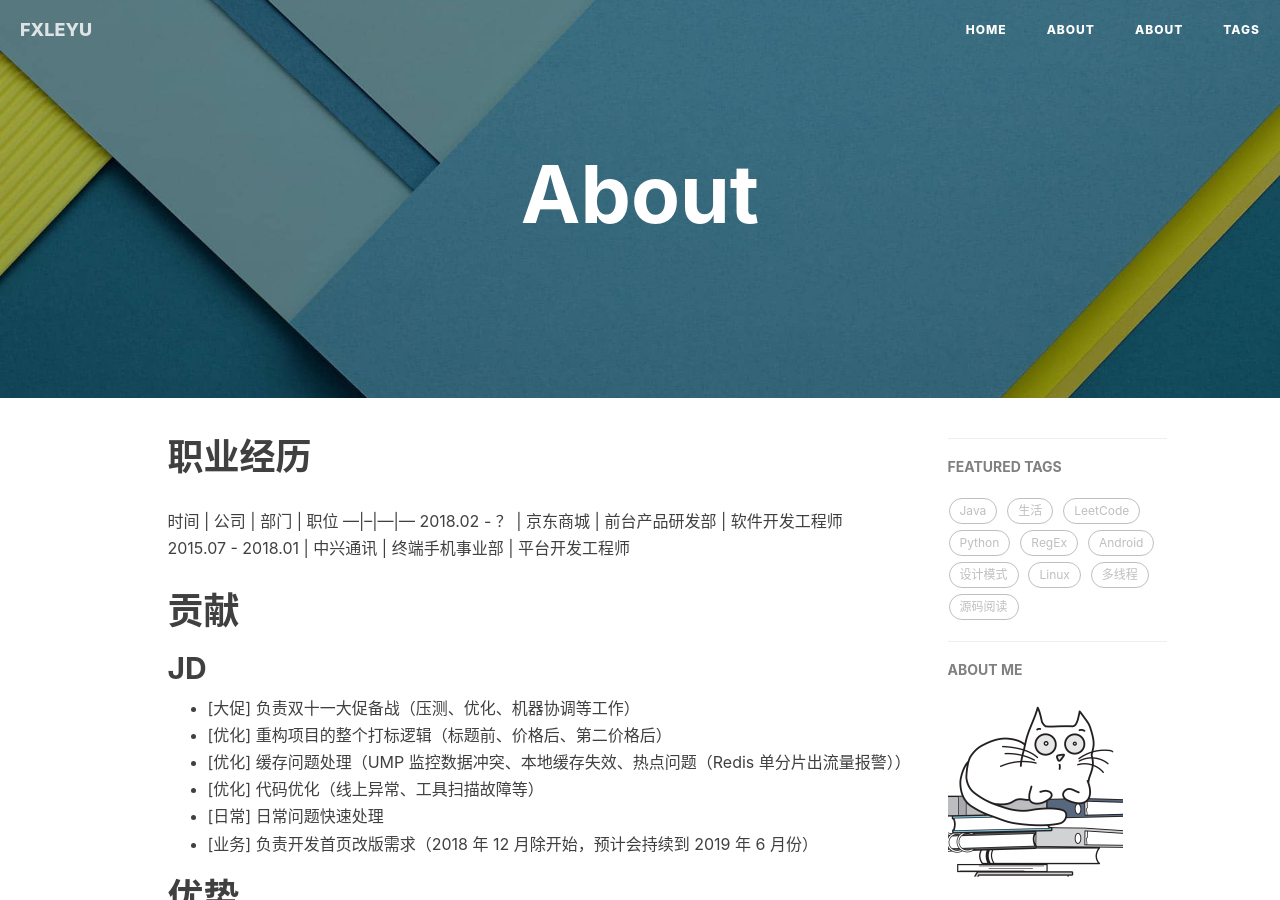
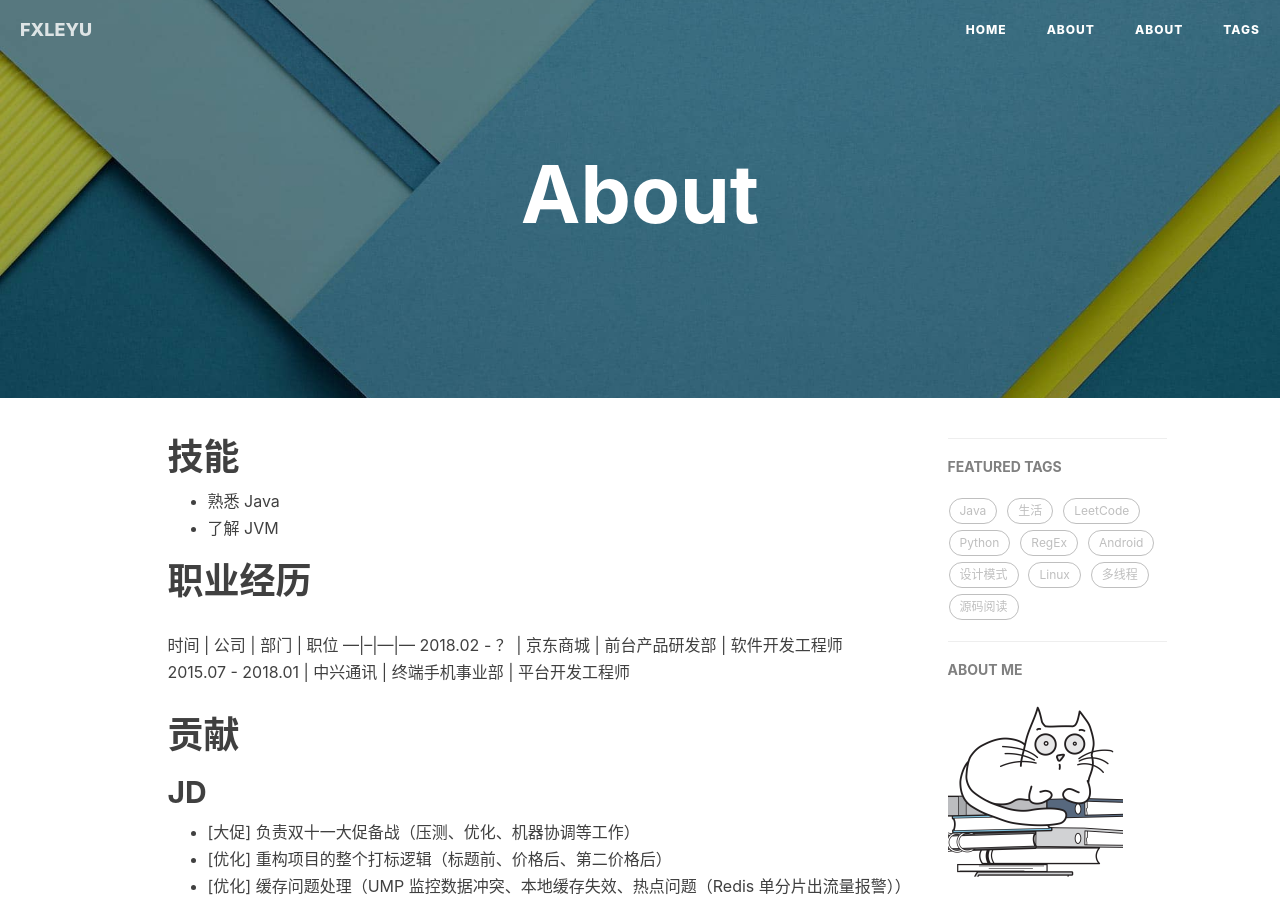
Before and after one commit to fxleyu/fxleyu.github.io, a Jekyll site: the page built from about.md, in a window 1280 px wide and 900 px high. Built offline with Jekyll 4.4.1, drawn with Linux system fonts in a browser that asks for light colours; nearby versions of some CDN libraries; comment, search, counter and statistics services are not loaded.

Commit message:
添加技能内容

```diff
--- a/about.md
+++ b/about.md
@@ -2,6 +2,10 @@
 layout: page
 title: About
 ---
+# 技能
+- 熟悉 Java
+- 了解 JVM
+
 # 职业经历
 时间  | 公司 | 部门 | 职位
 ---|--|---|---
```
